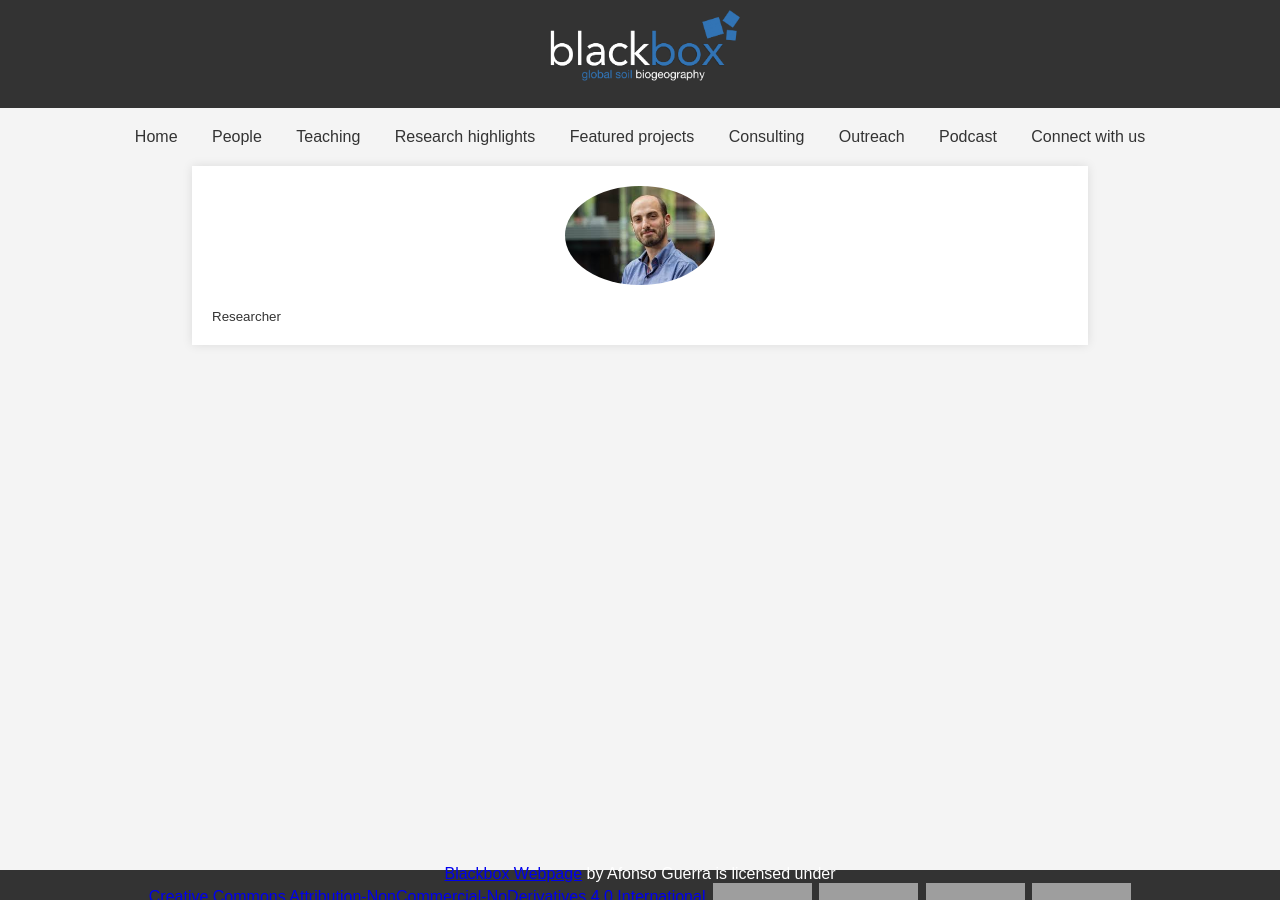
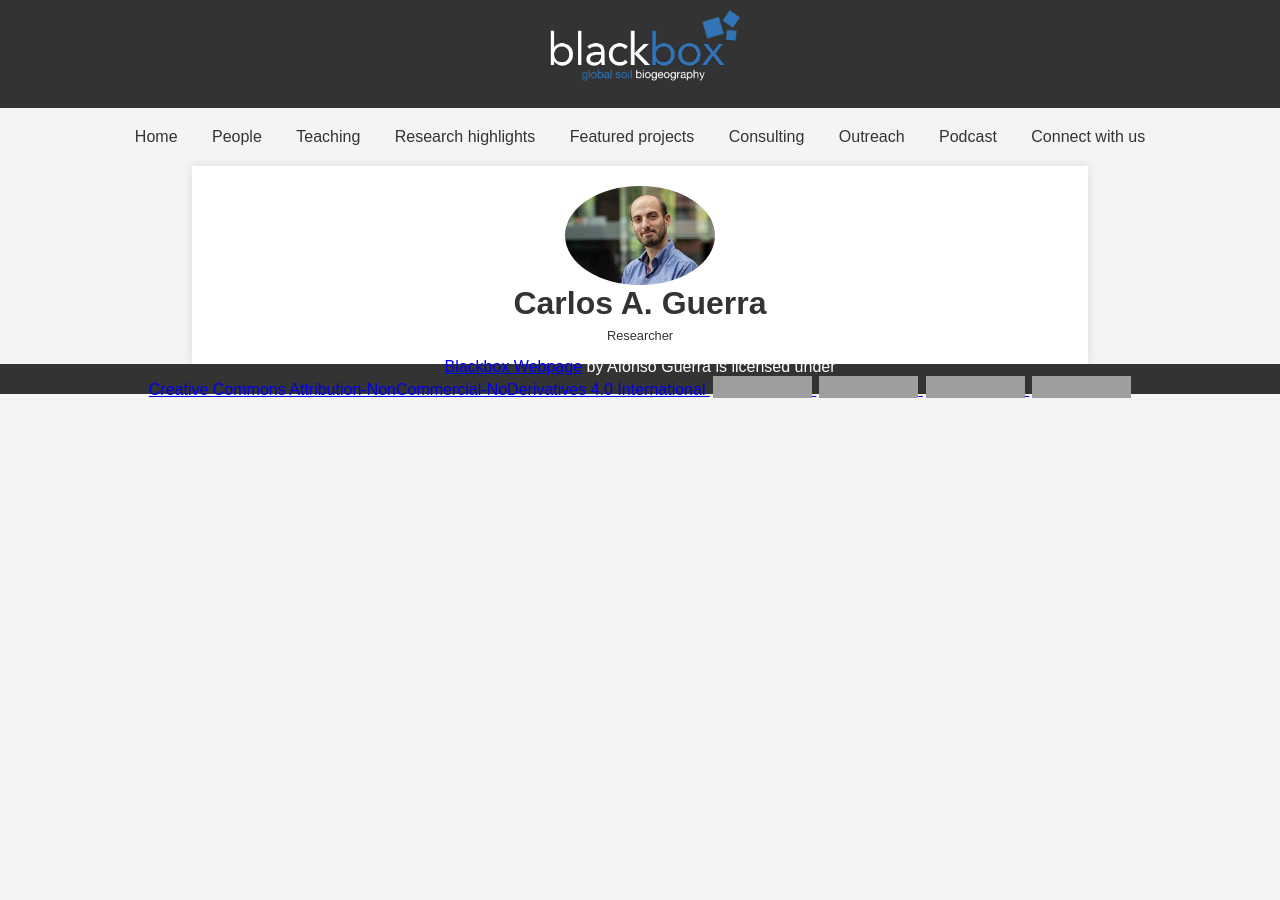
Before and after one commit to Blackboxgeo/blackbox.github.io, a Jekyll site: the page people/index.html, which Jekyll copies as it is, in a window 1280 px wide. Built offline with Jekyll 4.4.1, drawn with Linux system fonts in a browser that asks for light colours; grey boxes are pictures that could not be loaded.

Commit message:
corrected aggain x5 people

```diff
--- a/people/index.html
+++ b/people/index.html
@@ -5,14 +5,9 @@
     <meta name="viewport" content="width=device-width, initial-scale=1.0">
     <meta name="description" content="Blackbox Webpage">
     <meta name="author" content="Carlos Guerra">
-    <title>Blackbox</title>
+    <title>Blackbox</title> <!-- Title should go here, not in the body -->
     <link rel="stylesheet" href="/assets/css/styles.css">
     <style>
-        title {
-            font-family: Arial, Helvetica, sans-serif;
-            font-size: 2em;
-            text-align: left;
-        }
         /* Global Box-Sizing */
         *, *::before, *::after {
             box-sizing: border-box;
@@ -40,6 +35,7 @@
             font-size: 2em;
             text-align: left;
         }
+
         h2 {
             font-family: Helvetica;
             font-size: 1.8em;
@@ -81,6 +77,7 @@
             padding: 20px;
             background-color: white;
             box-shadow: 0px 0px 10px rgba(0, 0, 0, 0.1);
+            text-align: center; /* Center the content */
         }
 
         .center-content {
@@ -112,9 +109,8 @@
             color: white;
             width: 100%;
             height: 30px;
-            position: fixed;
+            position: relative; /* Changed to relative positioning */
             bottom: 0;
-            z-index: 10;
         }
 
         .episode {
@@ -124,9 +120,10 @@
             border-radius: 5px;
             box-shadow: 0 2px 5px rgba(0, 0, 0, 0.1);
         }
+
         .circle-image {
             width: 150px; /* Set width */
-            height: 125px; /* Set height */
+            height: 150px; /* Set height */
             border-radius: 50%; /* Makes it circular */
             object-fit: cover; /* Ensures the image covers the entire circle */
             display: block;        /* Make the image a block element */
@@ -135,6 +132,10 @@
             height: auto;         /* Maintain aspect ratio */
         }
 
+        sub {
+            font-size: 0.8em; /* Slightly smaller for better readability */
+            vertical-align: sub;
+        }
     </style>
 </head>
 <body>
@@ -155,11 +156,9 @@
     </nav>
 
     <div class="content">
-        <img src="/blackbox.github.io/assets/images/img/cargue.jpeg" alt="Carlos A. Guerra Image" class="circle-image"> </img>
-        <br>
-        <title>Carlos A. Guerra</title>
+        <img src="/blackbox.github.io/assets/images/img/cargue.jpeg" alt="Carlos A. Guerra Image" class="circle-image">
+        <h1>Carlos A. Guerra</h1>
         <sub>Researcher</sub>
-        <br>
     </div>
 
     <footer>
@@ -168,10 +167,10 @@
             <span property="cc:attributionName">Afonso Guerra</span> is licensed under
             <a href="https://creativecommons.org/licenses/by-nc-nd/4.0/?ref=chooser-v1" target="_blank" rel="license noopener noreferrer" style="display:inline-block;">
                 Creative Commons Attribution-NonCommercial-NoDerivatives 4.0 International
-                <img style="height:22px!important;margin-left:3px;vertical-align:text-bottom;" src="https://mirrors.creativecommons.org/presskit/icons/cc.svg?ref=chooser-v1" alt="">
-                <img style="height:22px!important;margin-left:3px;vertical-align:text-bottom;" src="https://mirrors.creativecommons.org/presskit/icons/by.svg?ref=chooser-v1" alt="">
-                <img style="height:22px!important;margin-left:3px;vertical-align:text-bottom;" src="https://mirrors.creativecommons.org/presskit/icons/nc.svg?ref=chooser-v1" alt="">
-                <img style="height:22px!important;margin-left:3px;vertical-align:text-bottom;" src="https://mirrors.creativecommons.org/presskit/icons/nd.svg?ref=chooser-v1" alt="">
+                <img style="height:22px;margin-left:3px;vertical-align:text-bottom;" src="https://mirrors.creativecommons.org/presskit/icons/cc.svg?ref=chooser-v1" alt="">
+                <img style="height:22px;margin-left:3px;vertical-align:text-bottom;" src="https://mirrors.creativecommons.org/presskit/icons/by.svg?ref=chooser-v1" alt="">
+                <img style="height:22px;margin-left:3px;vertical-align:text-bottom;" src="https://mirrors.creativecommons.org/presskit/icons/nc.svg?ref=chooser-v1" alt="">
+                <img style="height:22px;margin-left:3px;vertical-align:text-bottom;" src="https://mirrors.creativecommons.org/presskit/icons/nd.svg?ref=chooser-v1" alt="">
             </a>
         </p>
     </footer>
```
